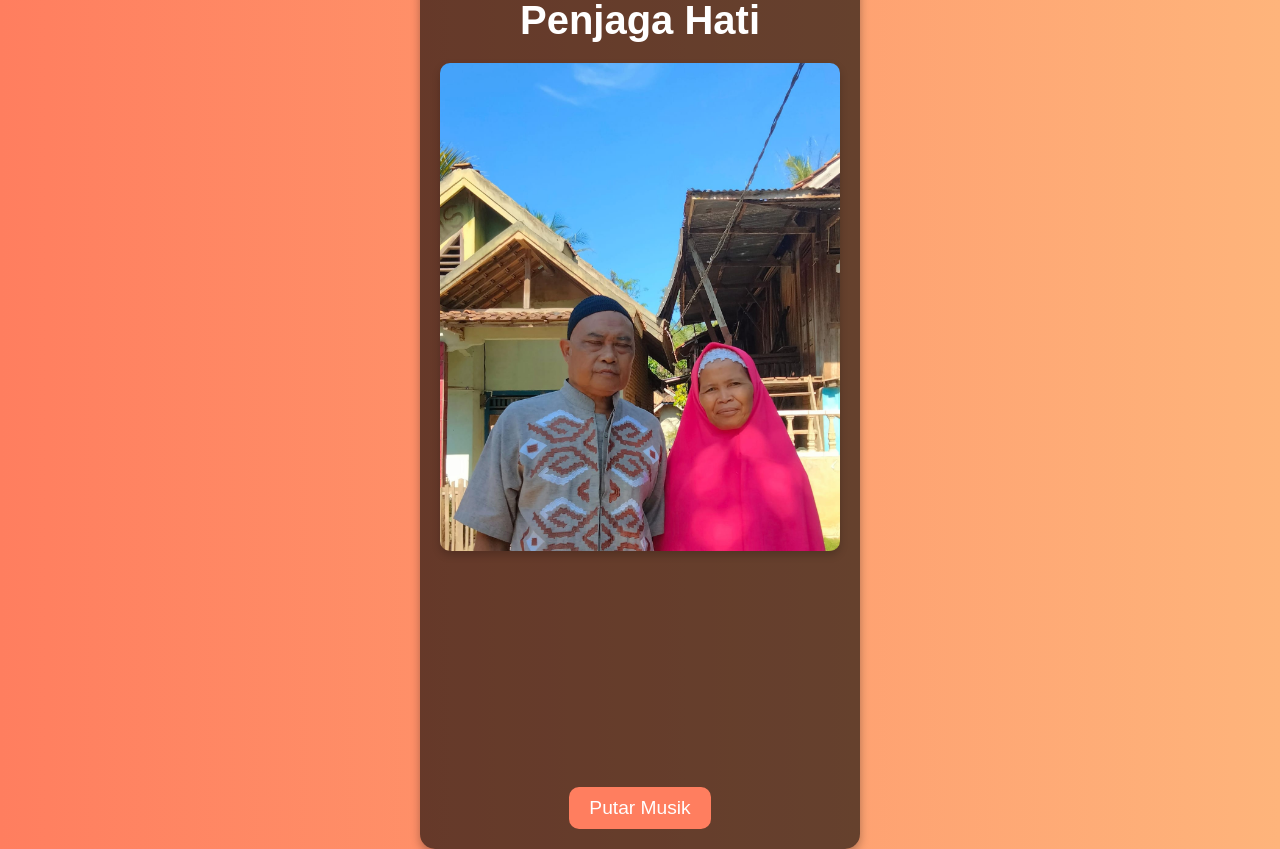
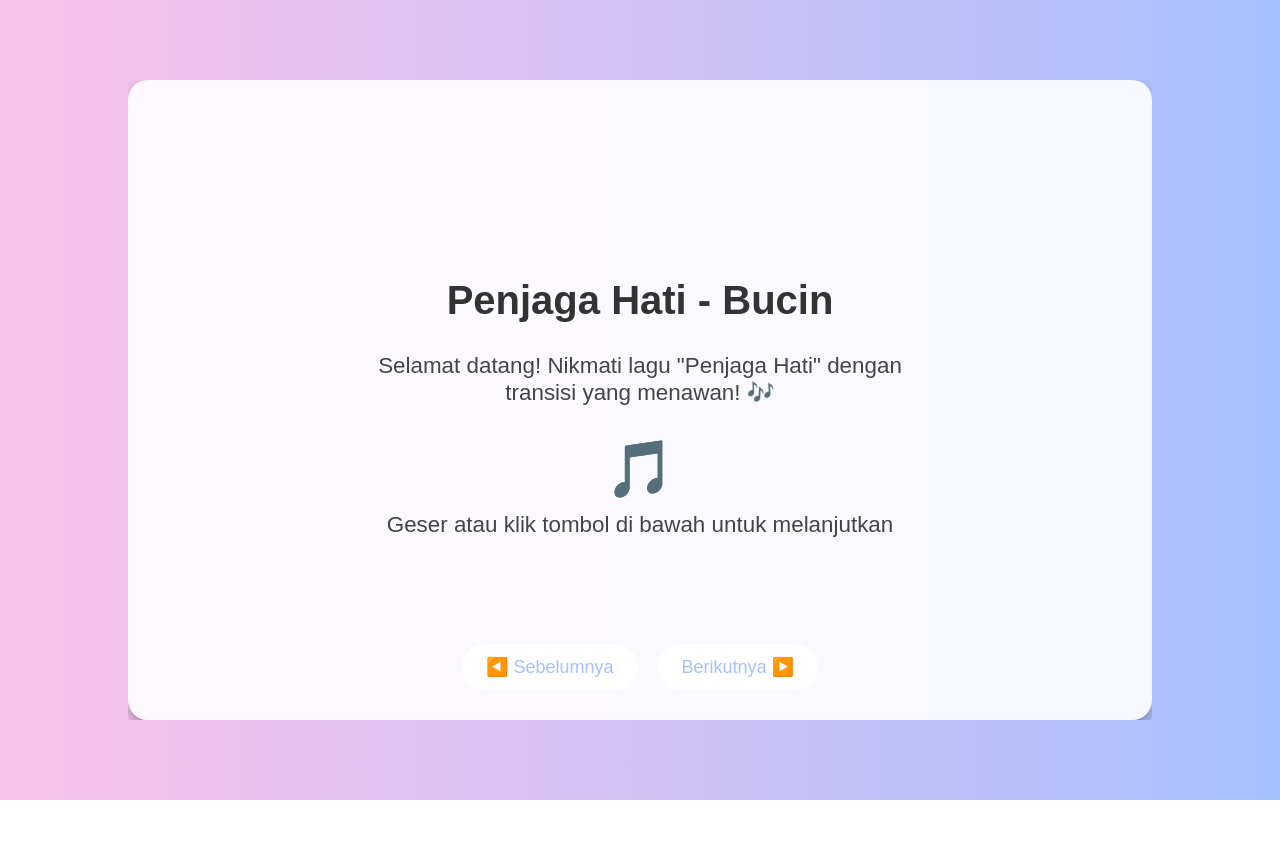
Before and after one commit to purwasih/PenjagaHati, a plain HTML site: page index.html in a window 1280 px wide. After the commit the page ends 800 px from the top, so only its background shows below. Drawn offline with Linux system fonts and the light colour scheme.

Commit message:
Update index.html

```diff
--- a/index.html
+++ b/index.html
@@ -4,28 +4,193 @@
 <head>
     <meta charset="UTF-8">
     <meta name="viewport" content="width=device-width, initial-scale=1.0">
-    <title>Penjaga Hati - Lirik Lagu</title>
-    <link rel="stylesheet" href="styles.css">
+    <title>Penjaga Hati - Bucin</title>
+    <style>
+        body,
+        html {
+            margin: 0;
+            padding: 0;
+            width: 100%;
+            height: 100%;
+            font-family: 'Poppins', Arial, sans-serif;
+            background: linear-gradient(to right, #fbc2eb, #a6c0fe);
+            overflow: hidden;
+            display: flex;
+            align-items: center;
+            justify-content: center;
+        }
+
+        .container {
+            position: relative;
+            width: 80%;
+            height: 80%;
+            overflow: hidden;
+        }
+
+        .slides {
+            position: relative;
+            width: 100%;
+            height: 100%;
+            display: flex;
+            transition: transform 1s ease-in-out;
+        }
+
+        .slide {
+            position: absolute;
+            top: 0;
+            left: 0;
+            width: 100%;
+            height: 100%;
+            display: flex;
+            align-items: center;
+            justify-content: center;
+            flex-direction: column;
+            text-align: center;
+            padding: 20px;
+            box-sizing: border-box;
+            background: rgba(255, 255, 255, 0.9);
+            border-radius: 20px;
+            box-shadow: 0 6px 12px rgba(0, 0, 0, 0.3);
+            opacity: 0;
+            transform: scale(0.95);
+            transition: opacity 1s ease-in-out, transform 1s ease-in-out;
+        }
+
+        .slide.active {
+            opacity: 1;
+            transform: scale(1);
+        }
+
+        .slide.prev {
+            opacity: 0;
+            transform: scale(0.95);
+        }
+
+        .slide.next {
+            opacity: 0;
+            transform: scale(0.95);
+        }
+
+        .slide h1 {
+            font-size: 2.5em;
+            margin-bottom: 20px;
+            color: #333;
+        }
+
+        .slide p {
+            font-size: 1.4em;
+            margin: 10px 0;
+            max-width: 600px;
+            color: #444;
+        }
+
+        .slide .emoji {
+            font-size: 3.5em;
+            margin-top: 20px;
+        }
+
+        .navigation {
+            position: absolute;
+            bottom: 30px;
+            left: 50%;
+            transform: translateX(-50%);
+            display: flex;
+            gap: 20px;
+        }
+
+        .navigation button {
+            background-color: #fff;
+            border: none;
+            padding: 12px 24px;
+            font-size: 18px;
+            color: #a6c0fe;
+            border-radius: 25px;
+            cursor: pointer;
+            transition: background-color 0.3s ease, transform 0.2s ease;
+        }
+
+        .navigation button:hover {
+            background-color: #4e54c8;
+            color: #fff;
+            transform: scale(1.1);
+        }
+    </style>
 </head>
 
 <body>
+
     <div class="container">
-        <h1>Penjaga Hati</h1>
-        <div class="image-container">
-            <img src="ibu-tida.jpeg" alt="Ibu Tida">
+        <div class="slides">
+            <!-- Slide 1: Lagu Penjaga Hati -->
+            <div class="slide active">
+                <h1>Penjaga Hati - Bucin</h1>
+                <p>Selamat datang! Nikmati lagu "Penjaga Hati" dengan transisi yang menawan! 🎶</p>
+                <div class="emoji">🎵</div>
+                <p>Geser atau klik tombol di bawah untuk melanjutkan</p>
+            </div>
+
+            <!-- Slide 2: Lagu dan Lirik -->
+            <div class="slide">
+                <h1>Lagu: Penjaga Hati</h1>
+                <p>Di bawah ini adalah lirik lagu dan sedikit informasi tentangnya.</p>
+                <div class="emoji">🎤</div>
+                <p>Lirik:</p>
+                <p>"Kau adalah penjaga hati, yang membuatku merasa berarti..."</p>
+            </div>
+
+            <!-- Slide 3: Informasi -->
+            <div class="slide">
+                <h1>Informasi Lagu</h1>
+                <p>Lagu ini merupakan bagian dari album terbaru Bucin. Semoga kamu menyukainya! 💖</p>
+                <div class="emoji">💿</div>
+            </div>
+
+            <!-- Slide 4: Penutup -->
+            <div class="slide">
+                <h1>Terima Kasih!</h1>
+                <p>Terima kasih telah mendengarkan lagu ini. Semoga hari-harimu penuh dengan musik dan kebahagiaan! 🌟</p>
+                <div class="emoji">✨</div>
+            </div>
         </div>
-        <div class="lyrics">
-            <p id="line1">Saat malam tiba</p>
-            <p id="line2">Dan bintang-bintang bersinar</p>
-            <p id="line3">Hatiku selalu merasa</p>
-            <p id="line4">Ada yang menjaga</p>
-            <p id="line5">Di dalam gelapnya</p>
-            <p id="line6">Terpancar terang sinarnya</p>
+
+        <div class="navigation">
+            <button id="prevSlide">◀️ Sebelumnya</button>
+            <button id="nextSlide">Berikutnya ▶️</button>
         </div>
-        <button id="playButton">Putar Musik</button>
-        <audio id="audio" src="penjaga-hati.mp3"></audio>
     </div>
-    <script src="script.js"></script>
+
+    <script>
+        let currentSlide = 0;
+        const slides = document.querySelectorAll('.slide');
+        const totalSlides = slides.length;
+
+        function updateSlide(position) {
+            slides.forEach((slide, index) => {
+                slide.classList.remove('active', 'prev', 'next');
+                if (index === position) {
+                    slide.classList.add('active');
+                } else if (index === (position - 1 + totalSlides) % totalSlides) {
+                    slide.classList.add('prev');
+                } else if (index === (position + 1) % totalSlides) {
+                    slide.classList.add('next');
+                }
+            });
+        }
+
+        document.getElementById('nextSlide').addEventListener('click', () => {
+            currentSlide = (currentSlide + 1) % totalSlides;
+            updateSlide(currentSlide);
+        });
+
+        document.getElementById('prevSlide').addEventListener('click', () => {
+            currentSlide = (currentSlide - 1 + totalSlides) % totalSlides;
+            updateSlide(currentSlide);
+        });
+
+        // Initialize the first slide
+        updateSlide(currentSlide);
+    </script>
+
 </body>
 
 </html>
```
